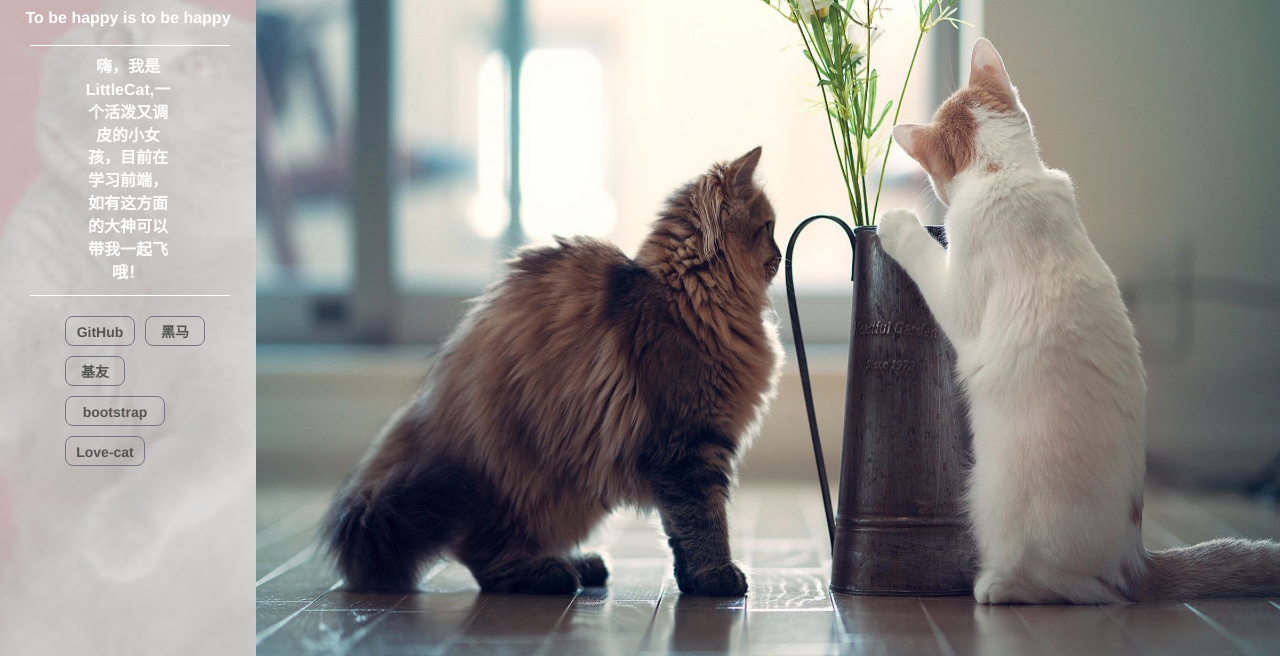
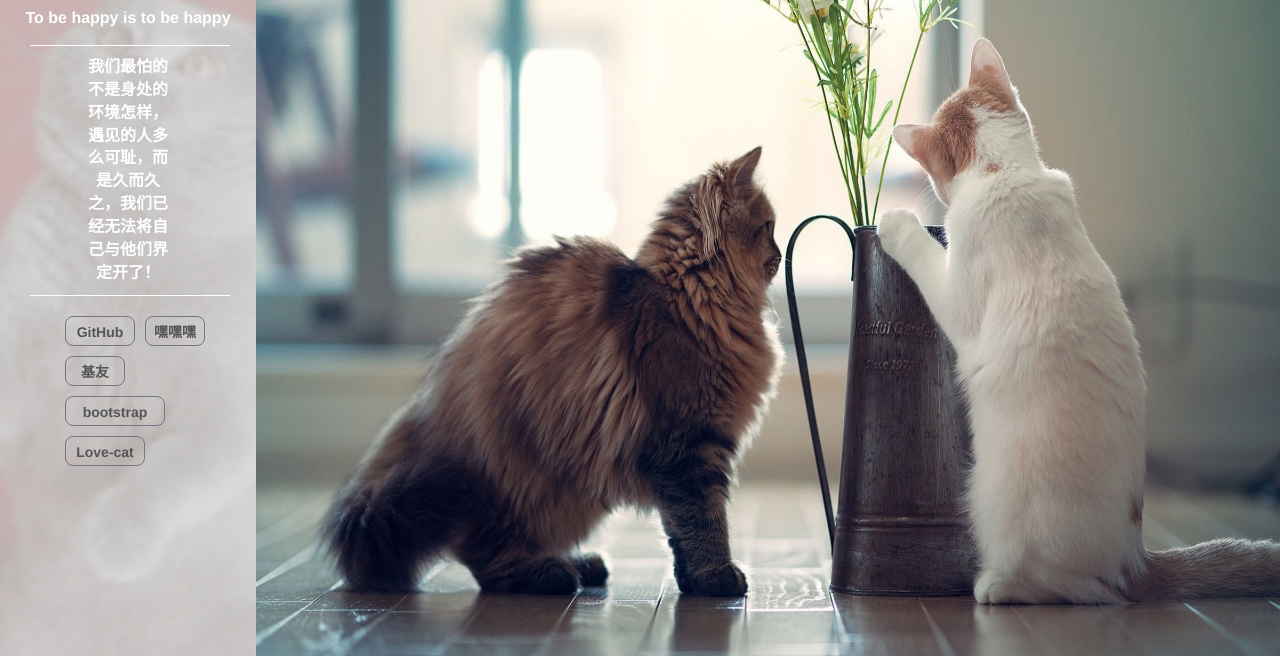
Before and after one commit to MySun-Shine/MySun-Shine.github.io, a plain HTML site: page index.html in a window 1280 px wide. Shown: the part 144-800 px from the top of the page. Drawn offline with Linux system fonts and the light colour scheme.

Commit message:
Update index.html

```diff
--- a/index.html
+++ b/index.html
@@ -41,7 +41,7 @@
                     <p>To be happy is to be happy</p>
                     <div class="visible-lg">
                         <p class="line"></p>
-                        <p class="text">嗨，我是LittleCat,一个活泼又调皮的小女孩，目前在学习前端，如有这方面的大神可以带我一起飞哦！</p>
+                        <p class="text">我们最怕的不是身处的环境怎样，遇见的人多么可耻，而是久而久之，我们已经无法将自己与他们界定开了！</p>
                         <p class="line"></p>
                     </div>
                     <nav id="nav-bar" class="navbar navbar-default">
@@ -64,7 +64,7 @@
                             <div class="collapse navbar-collapse" id="bs-example-navbar-collapse-1">
                                 <ul class="nav navbar-nav">
                                     <li><a href="https://github.com/" target="_blank">GitHub</a></li>
-                                    <li class="heima"><a href="#">黑马</a></li>
+                                    <li class="heima"><a href="#">嘿嘿嘿</a></li>
                                     <li class="gay"><a href="#">基友</a></li>
                                     <li><a href="http://www.bootcss.com/" target="_blank">bootstrap</a></li>
 
```
